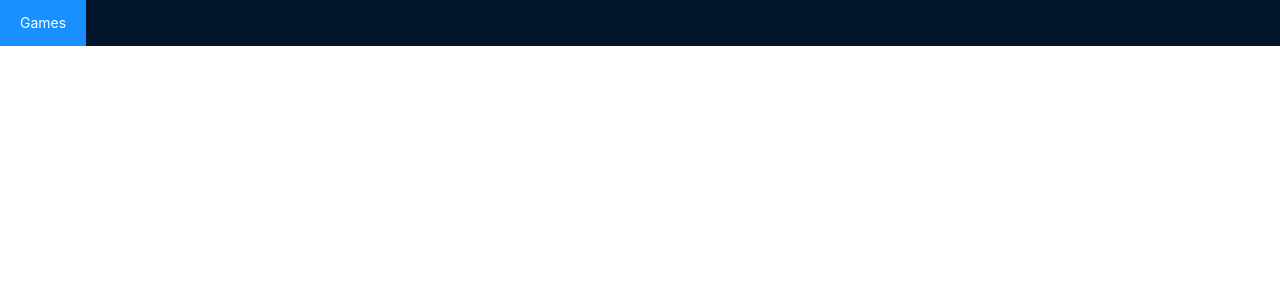
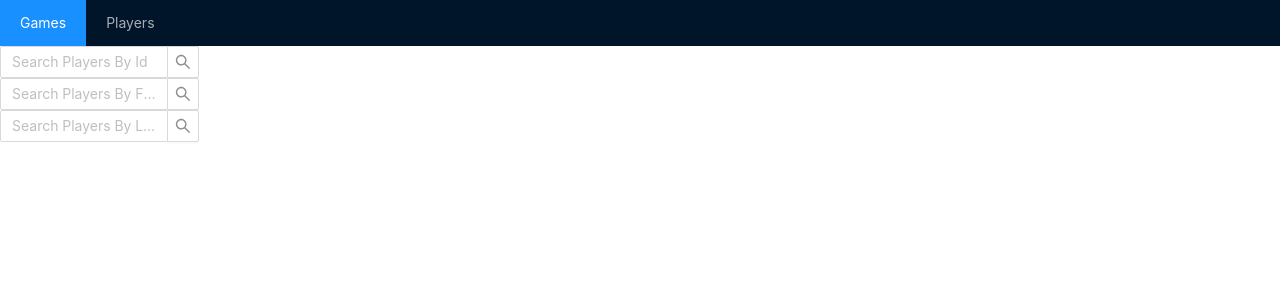
Before and after one commit to letovDmitry/nba-stats-webapp, a React (Create React App) app: page /players in a window 1280 px wide. Shown: the top 300 px of the page. Built offline with nearby package versions, Linux system fonts and the light colour scheme.

Commit message:
Added Search.jsx component

```diff
--- a/src/App.js
+++ b/src/App.js
@@ -5,6 +5,7 @@ import './App.css';
 import NavBar from './Components/Nav/Nav';
 import { Route } from 'react-router-dom';
 import GamesContainer from './Components/Games/GamesContainer';
+import PlayersSearch from './Components/Search/Search';
 
 function App() {
   return (
@@ -17,6 +18,7 @@ function App() {
       </div>
       <div className={c.content}>
         <Route path="/games" render={() => <GamesContainer />} />
+        <Route path="/players" render={() => <PlayersSearch />} />
 
       </div>
     </div>
--- a/src/Components/Nav/Nav.jsx
+++ b/src/Components/Nav/Nav.jsx
@@ -11,7 +11,7 @@ const NavBar = props => {
             <Menu theme="dark" mode="horizontal" defaultSelectedKeys={['2']}>
                 {/* <Menu.Item key="1"><img src="../../logo.svg"/></Menu.Item> */}
                 <Menu.Item key="2"><NavLink className={c.link} activeClassName={c.active} to="/games">Games</NavLink></Menu.Item>
-                {/* <Menu.Item key="3"><NavLink className={c.link} activeClassName={c.active} to="/players">Players</NavLink></Menu.Item> */}
+                <Menu.Item key="3"><NavLink className={c.link} activeClassName={c.active} to="/players">Players</NavLink></Menu.Item>
 
             </Menu>
         </div>
--- /dev/null
+++ b/src/Components/Search/Search.jsx
@@ -0,0 +1,41 @@
+import React from 'react'
+import 'antd/dist/antd.css';
+import c from './Search.module.css'
+import { Input } from 'antd';
+import { AudioOutlined } from '@ant-design/icons';
+
+const { Search } = Input;
+
+const suffix = (
+    <AudioOutlined
+      style={{
+        fontSize: 16,
+        color: '#1890ff',
+      }}
+    />
+  );
+
+export default function PlayersSearch() {
+    return (
+        <div>
+            <div classname={c.searchById}>
+                <Search
+                placeholder="Search Players By Id"
+                onSearch={value => console.log(value)}
+                style={{ width: 200 }} />
+            </div>
+            <div classname={c.searchByFirstName}>
+                <Search
+                placeholder="Search Players By FirstName"
+                onSearch={value => console.log(value)}
+                style={{ width: 200 }} />
+            </div>
+            <div classname={c.searchByLastName}>
+                <Search
+                placeholder="Search Players By LastName"
+                onSearch={value => console.log(value)}
+                style={{ width: 200 }} />
+            </div>
+        </div>
+    )
+}
--- /dev/null
+++ b/src/Components/Search/Search.module.css
@@ -0,0 +1,5 @@
+.searchById {
+    margin-top: 20px;
+    margin-left: 20px;
+    margin-right: 20px;
+}
```
